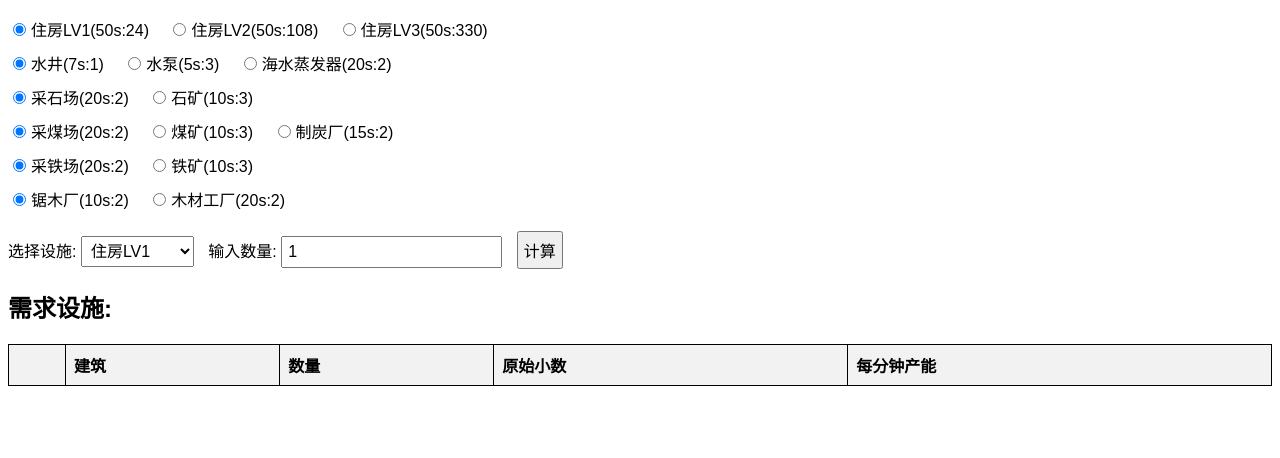
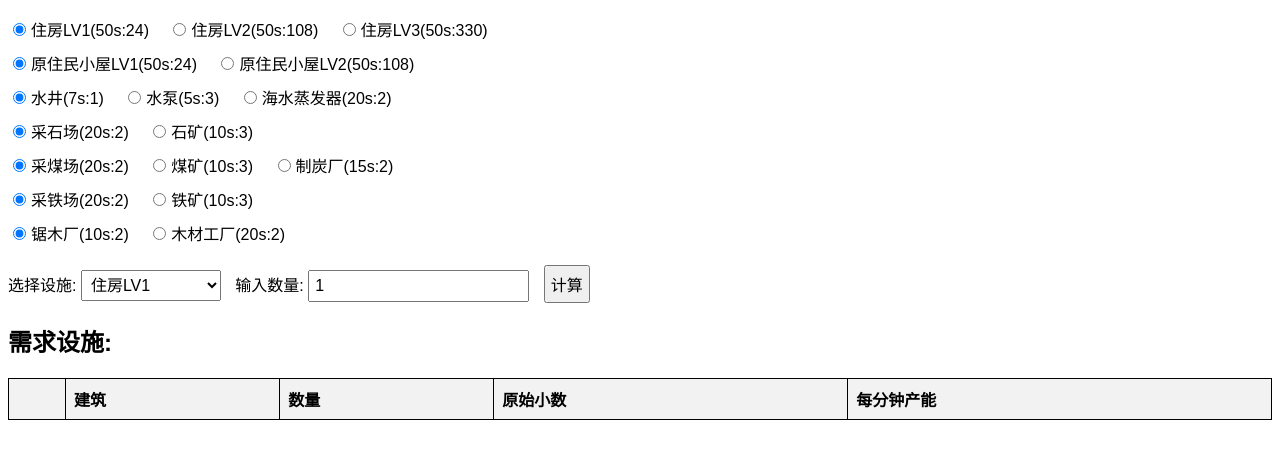
Before and after one commit to Natsukage/MiniSettlersCalculater, a plain HTML site: page index.html in a window 1280 px wide. Shown: the part 54-512 px from the top of the page. Drawn offline with Linux system fonts and the light colour scheme.

Commit message:
添加原住民小屋LV1 LV2

```diff
--- a/index.html
+++ b/index.html
@@ -105,6 +105,16 @@
         住房LV3: {
           output: { 人口: 330 },
           input: { 牛奶: 1, 三明治: 1, 书: 1, 高档家具: 1 },
+          time: 50,
+        },
+        原住民小屋LV1: {
+          output: { 原住民: 24 },
+          input: { 苹果: 1, 石制工具: 1 },
+          time: 50,
+        },
+        原住民小屋LV2: {
+          output: { 原住民: 108 },
+          input: { 木板: 1, 铁制工具: 1, 皮革: 1 },
           time: 50,
         },
         水井: {
```
Also changed, not shown: Screenshot.webp.
